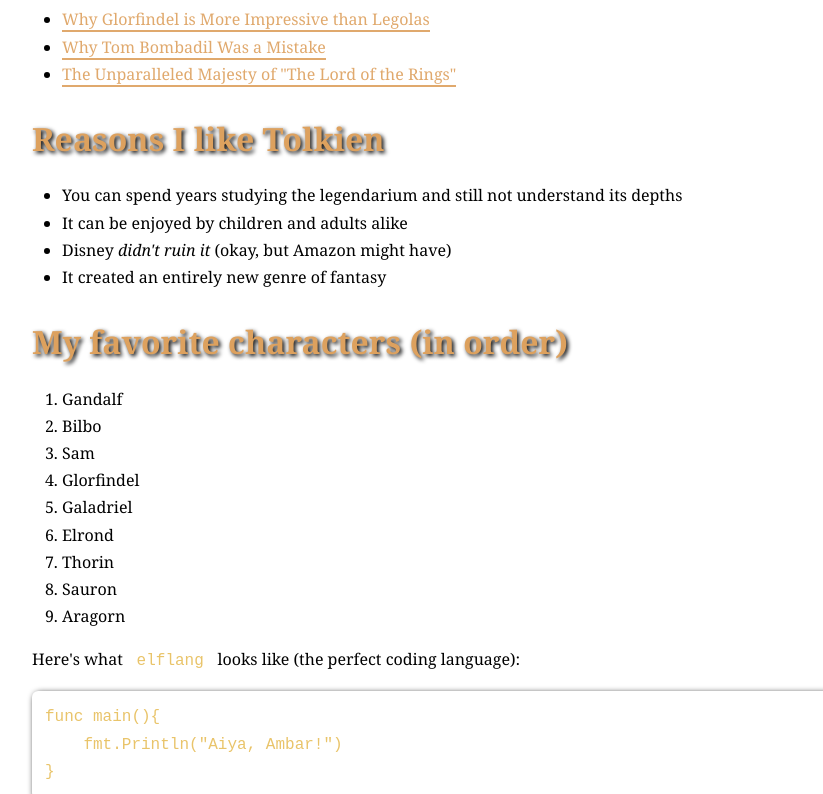
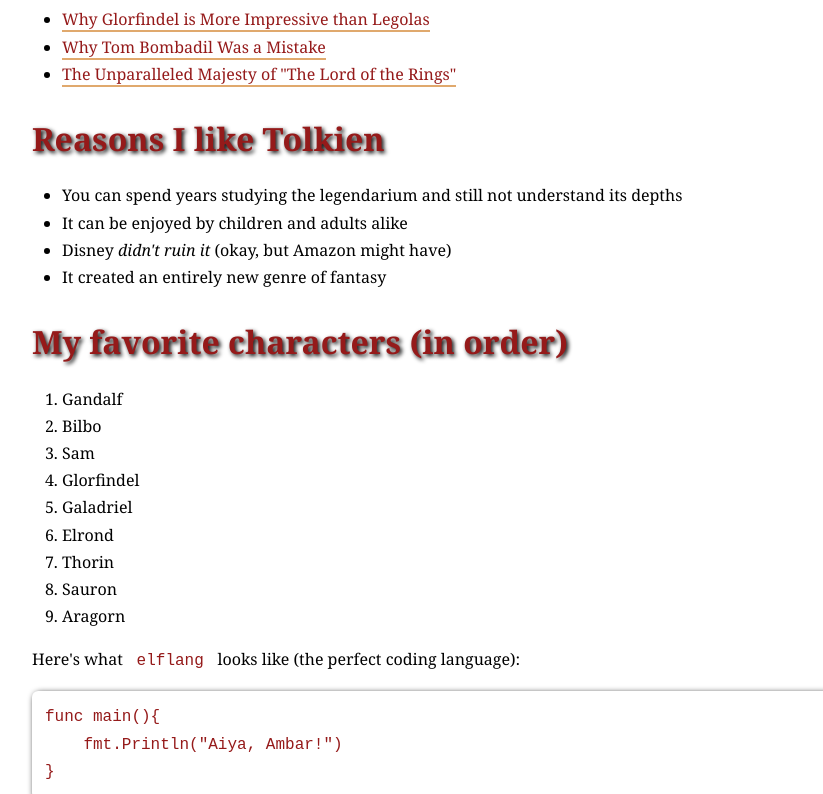
Before and after one commit to ChooyLumps/Static-Site-Generator, a plain HTML site: page docs/index.html in a window 1280 px wide. Shown: the part 635-1429 px from the top of the page, without its empty margins (208-1031 px from the left). Drawn offline with Linux system fonts and the light colour scheme.

Commit message:
"        "

```diff
--- a/docs/index.css
+++ b/docs/index.css
@@ -20,7 +20,7 @@ h3,
 h4,
 h5,
 h6 {
-  color: #dda15e;
+  color: #951a1a;
   margin-top: 24px;
   margin-bottom: 16px;
   text-shadow: 2px 2px 4px #000;
@@ -45,7 +45,7 @@ h6 {
 }
 
 a {
-  color: #e0a96d;
+  color: #951a1a;
   text-decoration: none;
   border-bottom: 2px solid #e0a96d;
 }
@@ -63,7 +63,7 @@ ol {
 code {
   background-color: #ffffff;
   border-radius: 6px;
-  color: #e9c46a;
+  color: #951a1a;
   padding: 0.4em 0.6em;
   font-family: "Courier New", monospace;
 }
--- a/static/index.css
+++ b/static/index.css
@@ -20,7 +20,7 @@ h3,
 h4,
 h5,
 h6 {
-  color: #dda15e;
+  color: #951a1a;
   margin-top: 24px;
   margin-bottom: 16px;
   text-shadow: 2px 2px 4px #000;
@@ -45,7 +45,7 @@ h6 {
 }
 
 a {
-  color: #e0a96d;
+  color: #951a1a;
   text-decoration: none;
   border-bottom: 2px solid #e0a96d;
 }
@@ -63,7 +63,7 @@ ol {
 code {
   background-color: #ffffff;
   border-radius: 6px;
-  color: #e9c46a;
+  color: #951a1a;
   padding: 0.4em 0.6em;
   font-family: "Courier New", monospace;
 }
```
